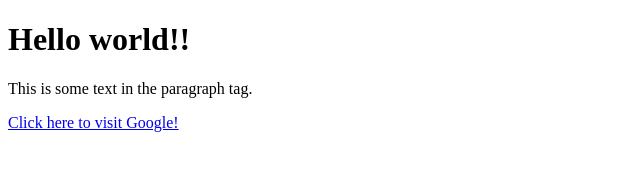
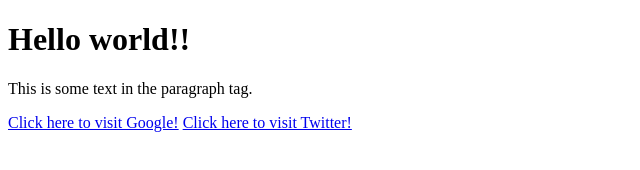
Before and after one commit to ChetanKaushik702/tutorial, a plain HTML site: page index.html in a window 1280 px wide. Shown: the whole page, without its empty margins (0-640 px from the left). Drawn offline with Linux system fonts and the light colour scheme.

Commit message:
Added an anchor tag to visit Twitter.com

```diff
--- a/index.html
+++ b/index.html
@@ -10,5 +10,6 @@
     <h1>Hello world!!</h1>
     <p>This is some text in the paragraph tag.</p>
     <a href="https://www.google.com" target="_blank">Click here to visit Google!</a>
+    <a href="https://www.twitter.com" target="_blank">Click here to visit Twitter!</a>
 </body>
 </html>
```
